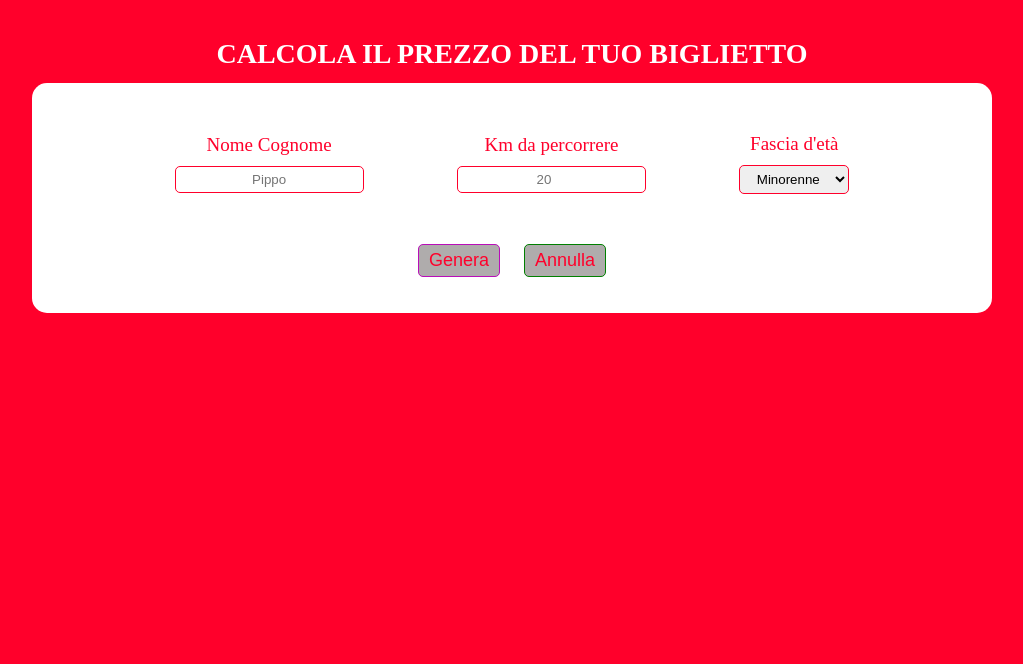
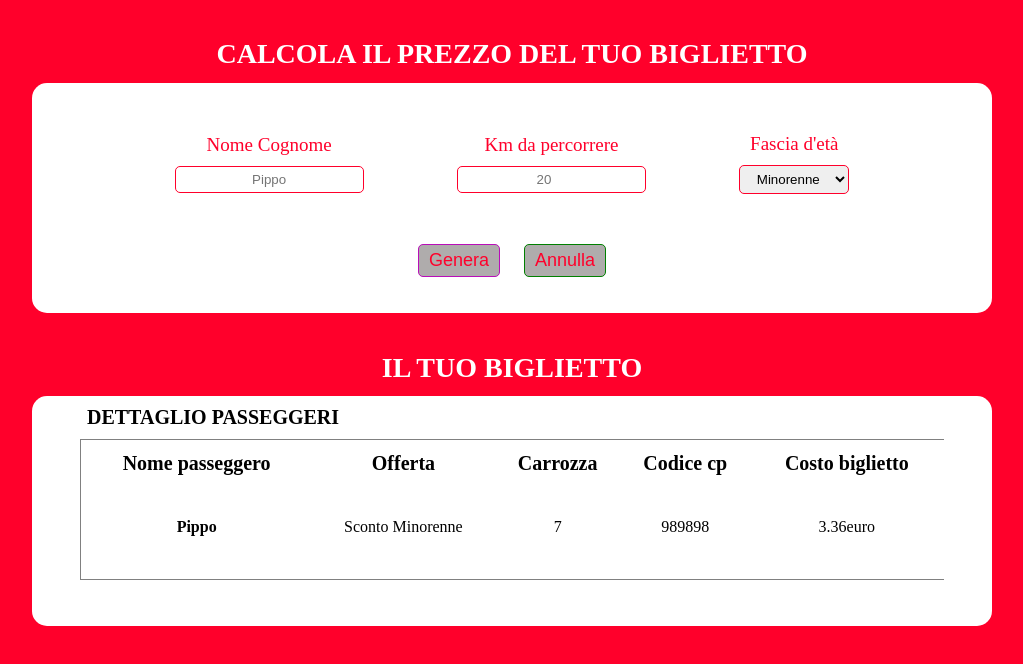
Before and after one commit to LucaGiozza/-js-biglietto-treno-form, a plain HTML site: page index.html in a window 1280 px wide. Shown: the whole page, without its empty margins (128-1151 px from the left). Drawn offline with Linux system fonts and the light colour scheme.

Commit message:
add secondo container

```diff
--- a/css/style.css
+++ b/css/style.css
@@ -77,3 +77,43 @@ select{
     border-radius: 5px;
     font-size: 18px;
 }
+
+/* fine container superiore */
+
+/* inizio container inferiore */
+
+.container-inferiore{
+    height: 230px;
+    width: 75%;
+    margin: auto;
+    background-color: white;
+    border-radius: 15px;
+    margin-top: 1%;
+}
+.passeggeri{
+    padding: 10px 55px;
+    text-transform: uppercase;
+    font-size: 20px;
+}
+.table{
+         border-top:1px solid gray;
+         border-left:1px solid gray;
+         border-bottom:1px solid gray;
+        width: 100%;
+        height: 92px;
+        text-align: center;
+        width: 90%;
+        margin: auto;
+
+}
+.offerta{
+    font-size: 20px;
+    padding-top: 10px;
+}
+.gray{
+
+
+    }
+.under{
+    height: 100px;
+}
--- a/index.html
+++ b/index.html
@@ -31,12 +31,14 @@
             </li>
         </ul>
        <!-- chiusura ul -->
+
+       <!-- inizio due bottoni -->
        <div class="container-button">
         <button id="genera"> Genera</button>
         <button id="annulla">Annulla</button>
 
        </div>
-
+       <!-- fine due bottoni -->
 
 
 
@@ -44,6 +46,34 @@
 
     </div>
     <!-- fine primo container bianco -->
+     <h2 class="title"> il tuo biglietto</h2>
+    <div class="container-inferiore">
+        <h3 class="passeggeri">dettaglio passeggeri</h3>
+        <table class="table">
+            <thead>
+              <tr>
+
+                <th class="offerta gray" >Nome passeggero </th>
+                <th class="offerta" >Offerta</th>
+                <th class="offerta" >Carrozza</th>
+                <th class="offerta" >Codice cp</th>
+                <th class="offerta">Costo biglietto</th>
+              </tr>
+            </thead>
+            <tbody>
+              <tr>
+                <th class="under ">Pippo</th>
+                <td class="under">Sconto Minorenne</td>
+                <td class="under">7</td>
+                <td class="under">989898</td>
+                <td class="under">3.36euro </td>
+
+              </tr>
+
+
+            </tbody>
+          </table>
+    </div>
 
 
     <script src="js/script.js"></script>
```
